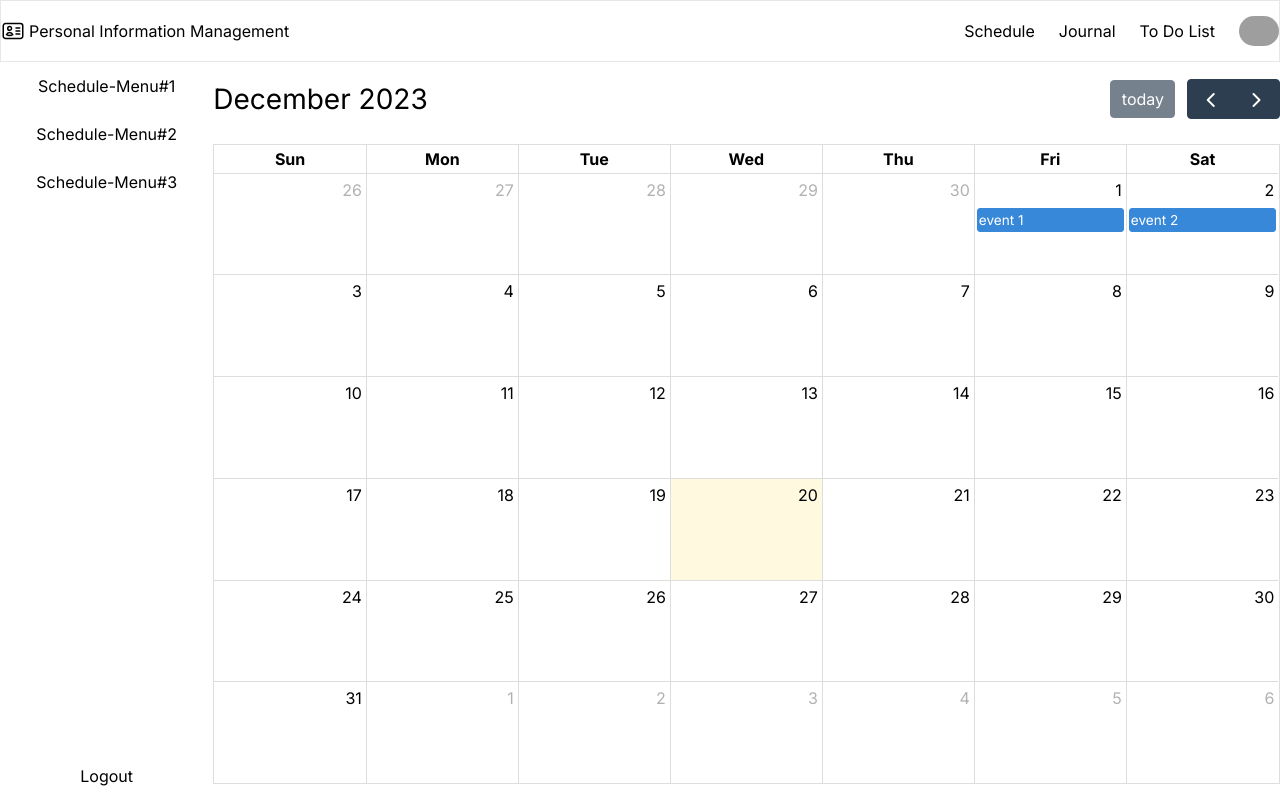
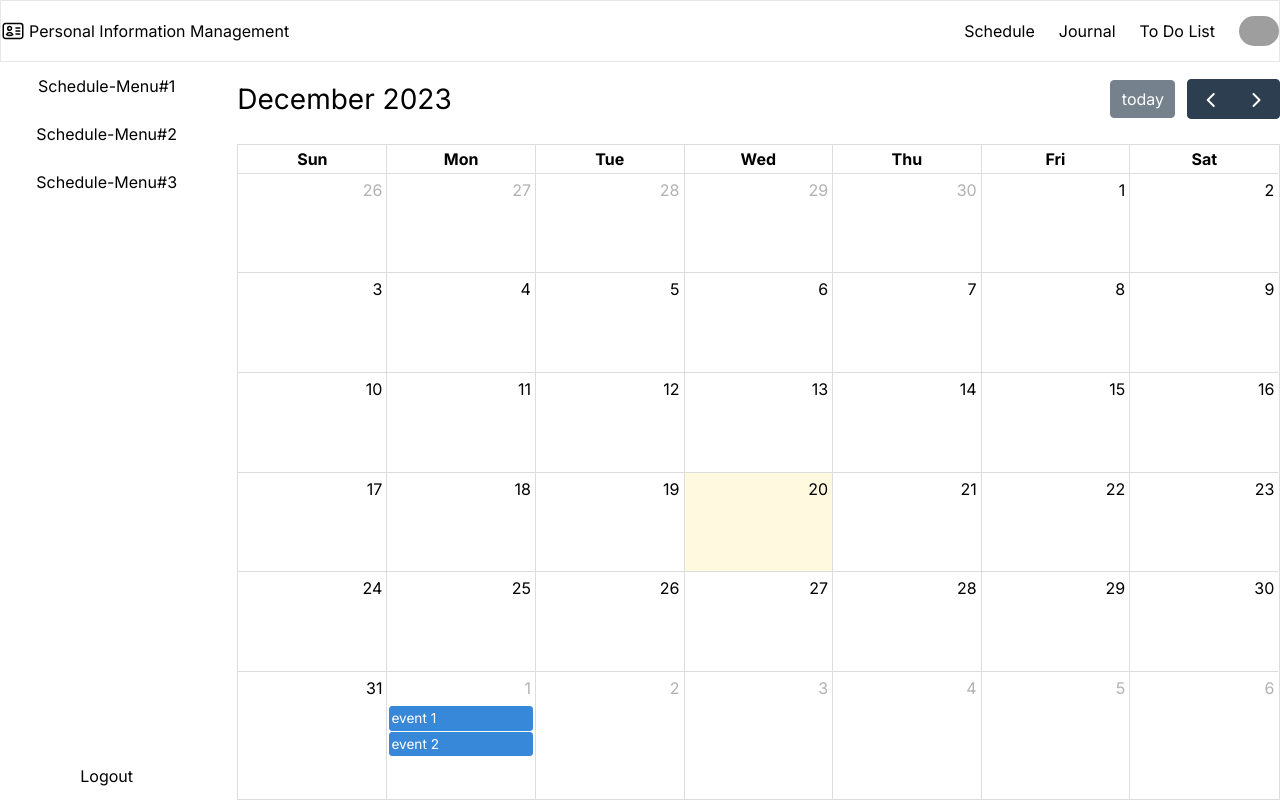
Before and after one commit to thitipongr/Final-Project-Front-end---Dev-Init, a Next.js app: page /Schedule in a window 1280 px wide. Built offline with nearby package versions, Linux system fonts and the light colour scheme; grey boxes are pictures that could not be loaded.

Commit message:
adjust schedule layout

```diff
--- a/app/Schedule/layout.tsx
+++ b/app/Schedule/layout.tsx
@@ -22,7 +22,7 @@ const layout = ({ children }: { children: React.ReactNode }) => {
       <div className="col-span-2">
         <Sidebar sidebarMenuList={sidebarMenuList} />
       </div>
-      <div className="col-span-10">{children}</div>
+      <div className="col-span-10 h-full ml-2 rounded-lg pt-4 pl-4">{children}</div>
     </div>
   );
 };
--- a/app/Schedule/page.tsx
+++ b/app/Schedule/page.tsx
@@ -6,17 +6,15 @@ import dayGridPlugin from "@fullcalendar/daygrid";
 
 const page = () => {
   return (
-    <div className="h-full py-4">
     <FullCalendar
       plugins={[dayGridPlugin]}
       initialView="dayGridMonth"
       height={"100%"}
       events={[
-          { title: "event 1", date: "2023-12-01" },
-          { title: "event 2", date: "2023-12-02" },
+        { title: "event 1", date: "2024-01-01" },
+        { title: "event 2", date: "2024-01-01" },
       ]}
     />
-    </div>
   );
 };
 
```
Lines whose indentation alone changed are shown as unchanged.
